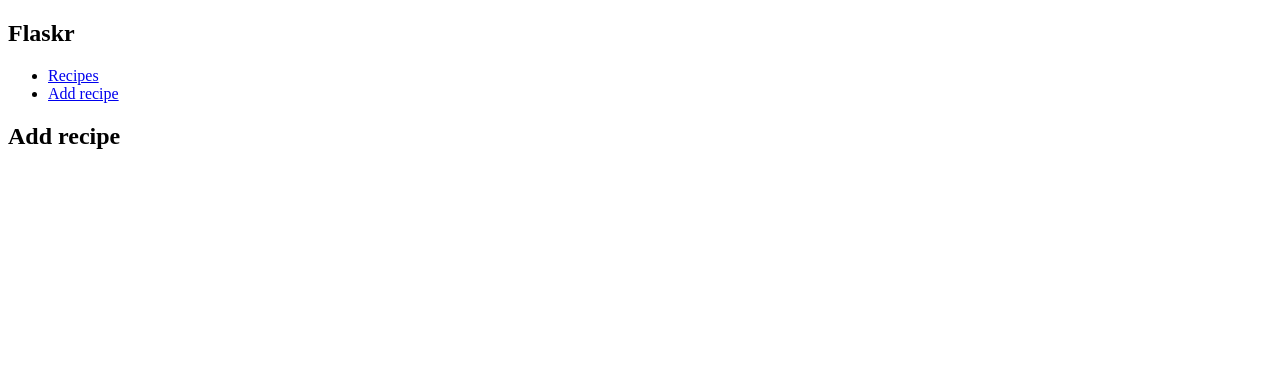
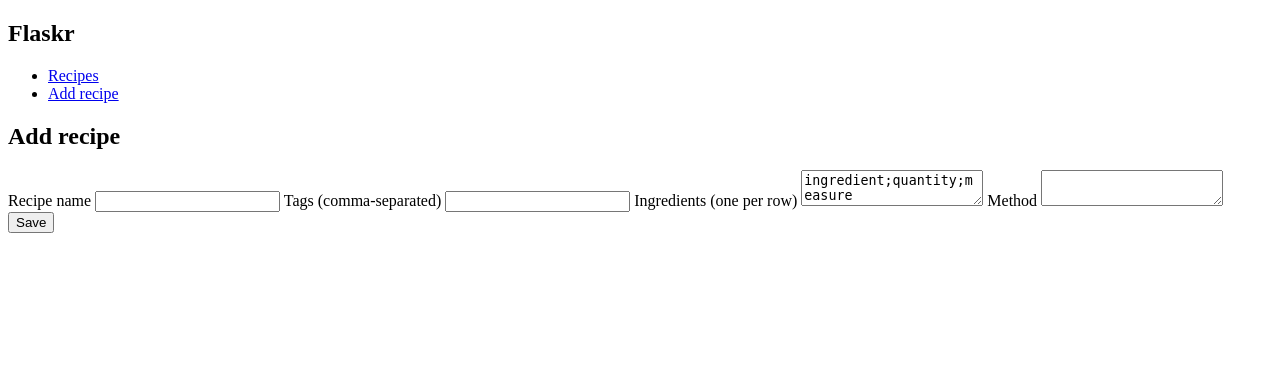
Before and after one commit to SimoHellgren/cookbook, a Flask app: page /add_recipe in a window 1280 px wide. Shown: the top 383 px of the page. Run offline with Flask 2, Linux system fonts and the light colour scheme.

Commit message:
implement adding recipes

```diff
--- a/app.py
+++ b/app.py
@@ -1,6 +1,6 @@
-from flask import Flask, render_template
+from flask import Flask, render_template, request
 
-from db import read_recipes
+from db import create_recipe, read_recipes
 
 app = Flask(__name__)
 
@@ -11,6 +11,23 @@ def recipes():
     return render_template("recipes.html", recipes=recipes)
 
 
-@app.route("/add_recipe")
+@app.route("/add_recipe", methods=("GET", "POST"))
 def add_recipe():
+    if request.method == "POST":
+        name = request.form["name"]
+
+        ingredient_list = (
+            i.split(";") for i in request.form["ingredients"].split("\r\n")
+        )
+        cols = ("name", "quantity", "measure")
+        ingredients = [dict(zip(cols, row)) for row in ingredient_list]
+
+        method = request.form["method"]
+
+        tags = [t.strip() for t in request.form["tags"].split(",")]
+
+        create_recipe(
+            f"{name}.json", name=name, ingredients=ingredients, method=method, tags=tags
+        )
+
     return render_template("add_recipe.html")
--- a/templates/add_recipe.html
+++ b/templates/add_recipe.html
@@ -3,5 +3,20 @@
 {% block content%}
 
 <h1>Add recipe</h1>
+<form method="post">
+    <label for="name">Recipe name</label>
+    <input name="name" id="name" required>
 
+    <label for="tags">Tags (comma-separated)</label>
+    <input name="tags" id="tags">
+
+    <label for="ingredients">Ingredients (one per row)</label>
+    <textarea name="ingredients" id="ingredients" required>ingredient;quantity;measure</textarea>
+
+    <label for="method">Method</label>
+    <textarea name="method" id="method"></textarea>
+
+    <input type="submit" value="Save">
+
+</form>
 {% endblock %}
```
